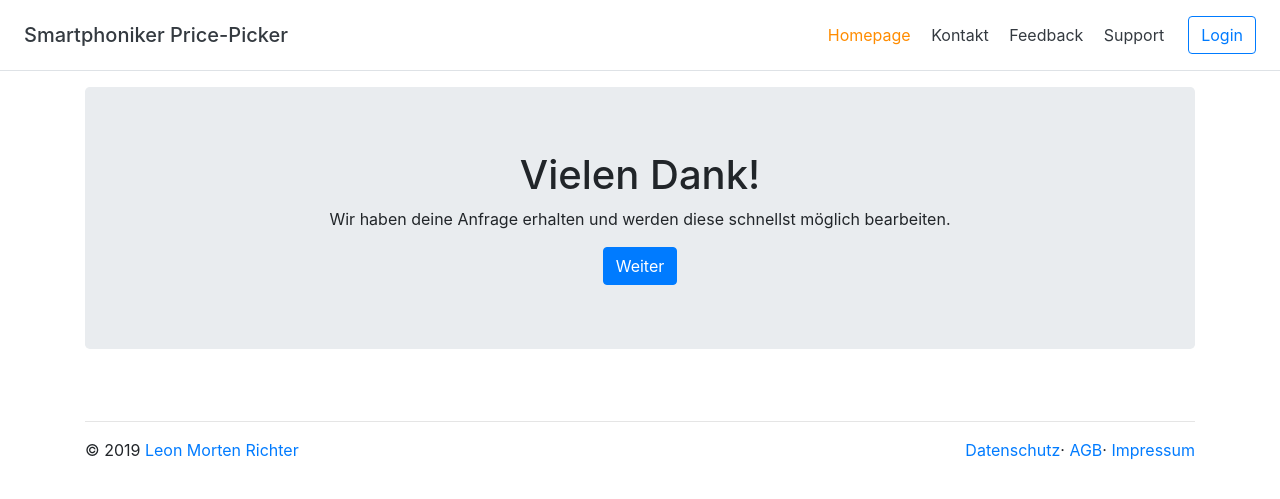
After one commit to M0r13n/price_picker, a Flask app: page /thanks in a window 1280 px wide. The commit adds this page. Shown: the top 499 px of the page. Run offline with Flask 2, Linux system fonts and the light colour scheme; parts of the project's set-up code (start-up, migrations or seed data) failed here and were passed over; some libraries are stand-ins or nearby versions.

Commit message:
thank you page

```diff
--- a/price_picker/templates/main/summary.html
+++ b/price_picker/templates/main/summary.html
@@ -49,7 +49,9 @@
         <div class="col-sm-6 col-lg-8">
             <br>
             <div class="text-center">
-                <button class=" btn btn-success">Bestellung aufgeben</button>
+                <button class=" btn btn-success" onclick="location.href='{{ url_for("main.complete", device_id=device.id) }}'">Bestellung
+                    aufgeben
+                </button>
             </div>
         </div>
     </div>
--- /dev/null
+++ b/price_picker/templates/main/thank_you.html
@@ -0,0 +1,14 @@
+{% extends "_base.html" %}
+{% block content %}
+    <div class="jumbotron">
+        <div class="text-center">
+            <h1>Vielen Dank!</h1>
+            <p>Wir haben deine Anfrage erhalten und werden diese schnellst möglich bearbeiten.</p>
+            <button class="btn btn-primary"
+                    onclick="location.href='{{ url_for(request.args.get('next') or 'main.home') }}'">
+                Weiter
+            </button>
+        </div>
+    </div>
+
+{% endblock %}
--- a/price_picker/views/main/views.py
+++ b/price_picker/views/main/views.py
@@ -1,6 +1,6 @@
-from flask import render_template, Blueprint, flash, redirect, url_for
+from flask import render_template, Blueprint, flash, redirect, url_for, session
 from price_picker.models import Manufacturer, Device, User, Repair
-from .forms import LoginForm, SelectRepairForm
+from .forms import LoginForm, SelectRepairForm, ContactForm
 from price_picker import db
 from flask_login import login_user, logout_user, login_required
 
@@ -32,14 +32,31 @@ def select_repair(device_id):
 def summary(device_id):
     device = Device.query.get_or_404(device_id)
     form = SelectRepairForm()
-
     form.repairs.choices = [(r.id, r.name) for r in device.repairs]
-
     if form.validate_on_submit():
         repairs = db.session.query(Repair).filter(Repair.id.in_(form.repairs.data)).all()
+        session['repair_ids'] = form.repairs.data
         return render_template('main/summary.html', repairs=repairs, device=device, total=sum([r.price for r in repairs]))
+    return render_template('main/summary.html', device=device, total=0)
 
-    return render_template('main/summary.html', device=device, total=0)
+
+@main_blueprint.route("/complete/<int:device_id>", methods=['GET', 'POST'])
+def complete(device_id):
+    form = ContactForm()
+    if form.validate_on_submit():
+        if 'repair_ids' not in session.keys() or not isinstance(session['repair_ids'], list):
+            flash('Da ist etwas schief gelaufen. Es tut uns Leid. Wähle deine Reparatur erneut.', 'danger')
+            return redirect(url_for('main.select_repair', device_id=device_id))
+        repairs = db.session.query(Repair).filter(Repair.id.in_(session['repair_ids'])).all()
+        print(repairs)
+        flash('Wir haben ihre Anfrage erhalten!', 'success')
+        return redirect(url_for('main.thank_you'))
+    return render_template('main/complete.html', form=form, device_id=device_id)
+
+
+@main_blueprint.route('/thanks')
+def thank_you():
+    return render_template('main/thank_you.html')
 
 
 @main_blueprint.route("/login", methods=["GET", "POST"])
```
Also changed, not shown: price_picker/templates/main/complete.html (added, +26 -0 lines).
